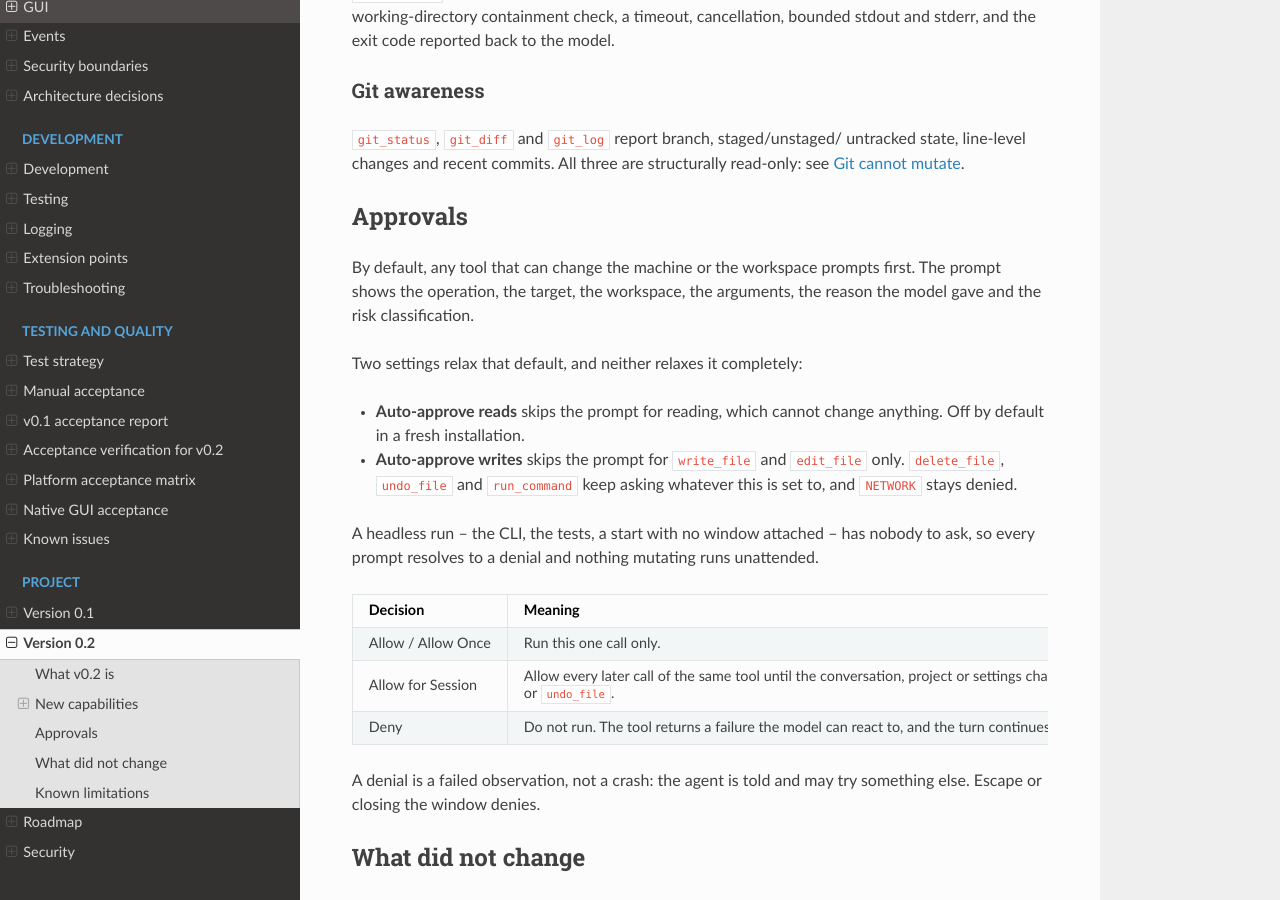
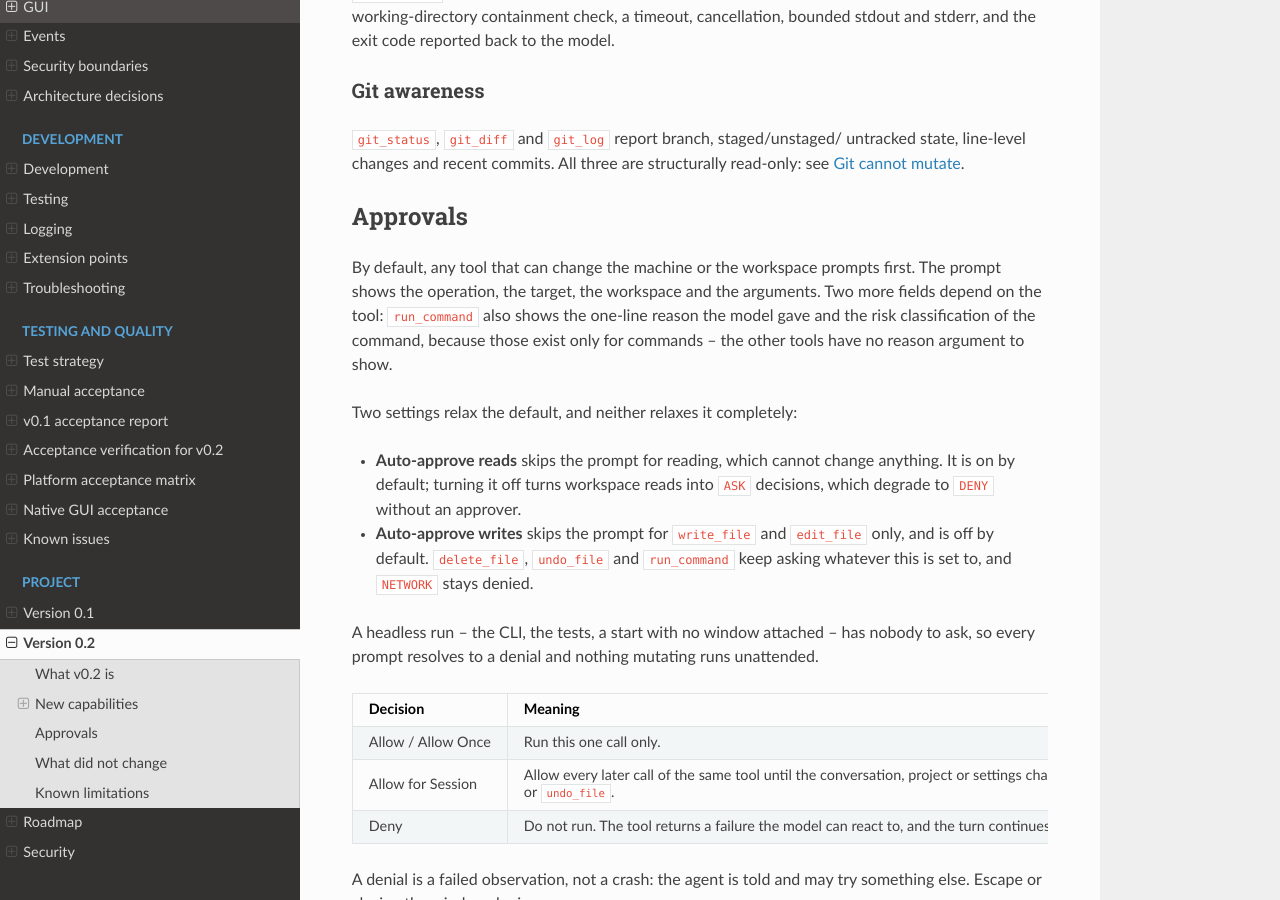
Before and after one commit to ajit-ai/QuantsMind-Agent, a Sphinx documentation site: the page built from docs/source/releases/v0.2.rst, in a window 1280 px wide and 900 px high, scrolled down 2168 px. Built offline with Sphinx 7.4.7 and the Read the Docs theme 3.1.0, drawn with Linux system fonts in a browser that asks for light colours.

Commit message:
docs: make the v0.2 approval notes true, and log the unreleased work
The audit of every claim in the release notes against the code found two
statements the product does not honour.

Auto-approve reads is on by default (config.py:130, wired at app.py:172),
not off as the notes said. The sentence was wrong in the direction that
matters most for a safety note: it implied reads were prompted until the
user opted out. Reads cannot change anything, so the note now states the
actual default and what turning it off does -- reads become ASK decisions
that degrade to DENY without an approver, which is how
configuration.rst already describes it.

The prompt was said to show "the reason the model gave and the risk
classification", but only run_command accepts a reason argument, so
every file-mutation dialog rendered an empty reason line and a risk
label that was really just the permission name. The notes now say those
two fields belong to commands.

The changelog had said "Nothing yet" while four slices were pending on
this chain. Added entries for the undo list, the structured diffs, the
output-cap fix and the approval-note corrections, so the release record
reflects what actually shipped instead of what the first draft promised.

No behaviour changed: documentation only.

```diff
--- a/docs/source/releases/v0.2.rst
+++ b/docs/source/releases/v0.2.rst
@@ -137,16 +137,20 @@ Approvals
 =========
 
 By default, any tool that can change the machine or the workspace prompts first.
-The prompt shows the operation, the target, the workspace, the arguments, the
-reason the model gave and the risk classification.
+The prompt shows the operation, the target, the workspace and the arguments.
+Two more fields depend on the tool: ``run_command`` also shows the one-line
+reason the model gave and the risk classification of the command, because those
+exist only for commands -- the other tools have no reason argument to show.
 
-Two settings relax that default, and neither relaxes it completely:
+Two settings relax the default, and neither relaxes it completely:
 
 * **Auto-approve reads** skips the prompt for reading, which cannot change
-  anything. Off by default in a fresh installation.
+  anything. It is on by default; turning it off turns workspace reads into
+  ``ASK`` decisions, which degrade to ``DENY`` without an approver.
 * **Auto-approve writes** skips the prompt for ``write_file`` and ``edit_file``
-  only. ``delete_file``, ``undo_file`` and ``run_command`` keep asking whatever
-  this is set to, and ``NETWORK`` stays denied.
+  only, and is off by default. ``delete_file``, ``undo_file`` and
+  ``run_command`` keep asking whatever this is set to, and ``NETWORK`` stays
+  denied.
 
 A headless run -- the CLI, the tests, a start with no window attached -- has
 nobody to ask, so every prompt resolves to a denial and nothing mutating runs
```
Also changed, not shown: CHANGELOG.md (+21 -0 lines).
